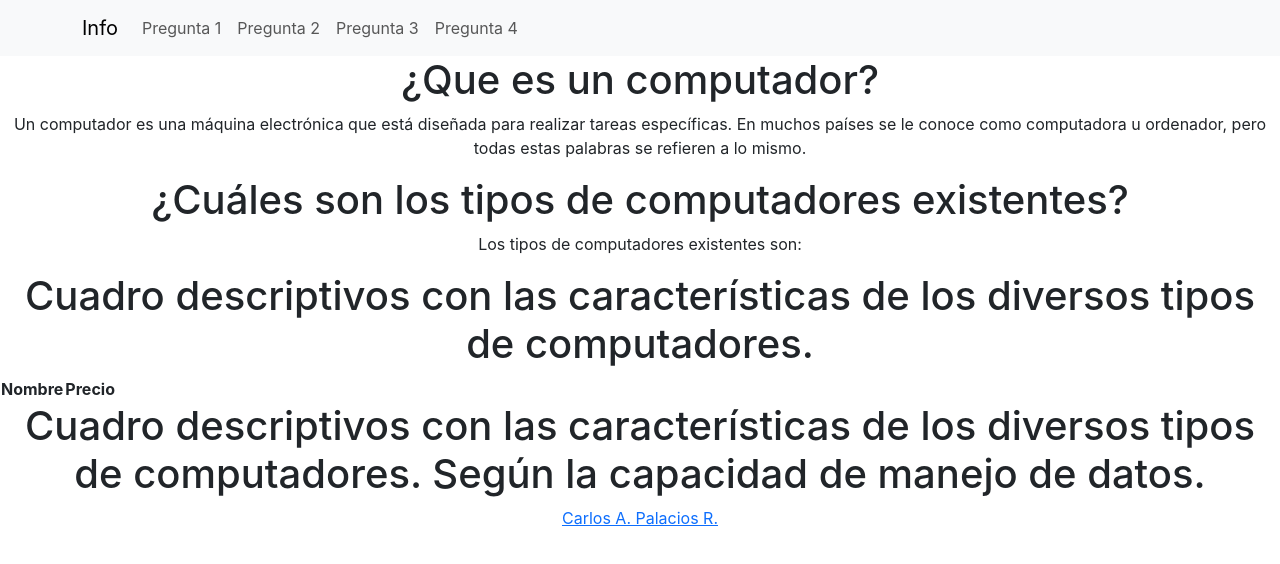
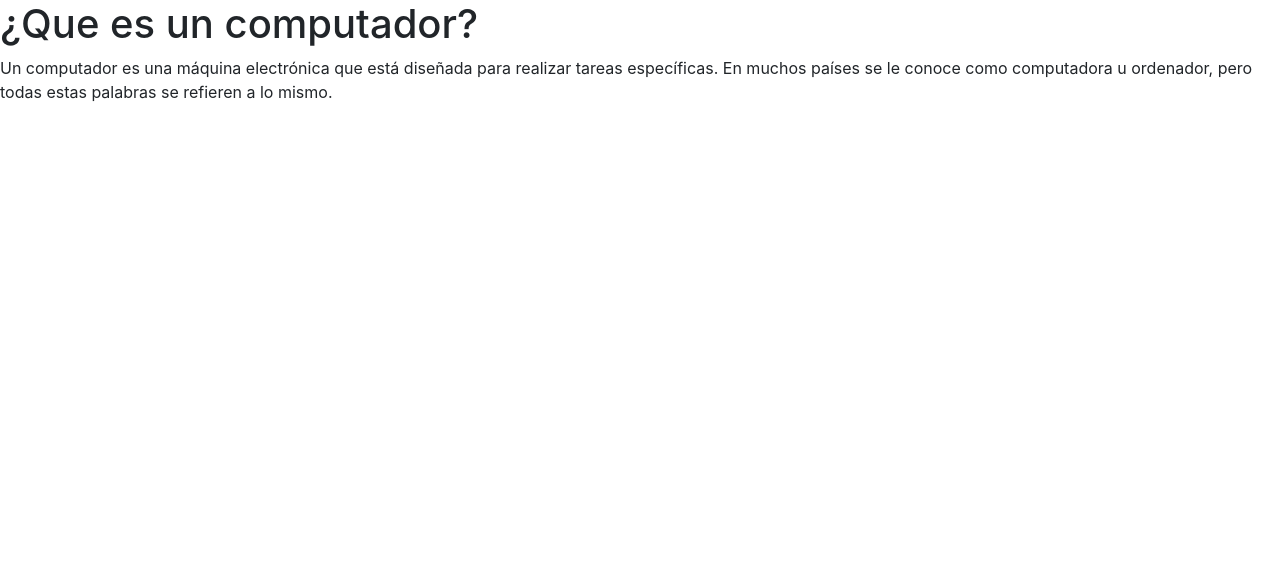
Before and after one commit to CarlosArgelio/iuta-iii-adc-eval1, a React (Create React App) app: page /questions-one in a window 1280 px wide. Shown: the top 564 px of the page. Built offline with nearby package versions, Linux system fonts and the light colour scheme.

Commit message:
feat: add routing to page

```diff
--- a/package.json
+++ b/package.json
@@ -10,6 +10,7 @@
     "react": "^18.2.0",
     "react-bootstrap": "^2.8.0",
     "react-dom": "^18.2.0",
+    "react-router-dom": "^6.16.0",
     "react-scripts": "5.0.1",
     "web-vitals": "^2.1.4"
   },
--- a/src/index.js
+++ b/src/index.js
@@ -1,13 +1,19 @@
 import React from 'react';
 import ReactDOM from 'react-dom/client';
 import './index.css';
-import App from './App';
 import reportWebVitals from './reportWebVitals';
+import {
+  createBrowserRouter,
+  RouterProvider,
+} from "react-router-dom";
+import routes from './routers/root'
+
+const router = createBrowserRouter(routes);
 
 const root = ReactDOM.createRoot(document.getElementById('root'));
 root.render(
   <React.StrictMode>
-    <App />
+    <RouterProvider router={router} />
   </React.StrictMode>
 );
 
--- /dev/null
+++ b/src/routers/root.jsx
@@ -0,0 +1,30 @@
+import App from '../App';
+import WhatsIsAComputer from '../pages/questions/WhatIsAComputer';
+import TypesComputers from '../pages/questions/TypesComputers';
+import CharacteristicsVariousComputers from '../pages/questions/CharacteristicsVariousComputers';
+import CharacteristicsVariosComputersDependingDataHandling from '../pages/questions/CharacteristicsVariosComputersDependingDataHandling';
+
+const routes =  [
+    {
+      path: "/",
+      element: <App />
+    },
+    {
+      path: "/questions-one",
+      element: <WhatsIsAComputer />,
+    },
+    {
+      path: "/questions-two",
+      element: <TypesComputers />,
+    },
+    {
+      path: "/questions-three",
+      element: <CharacteristicsVariousComputers />,
+    },
+    {
+      path: "/questions-four",
+      element: <CharacteristicsVariosComputersDependingDataHandling />,
+    },
+  ]
+
+export default routes;
```
